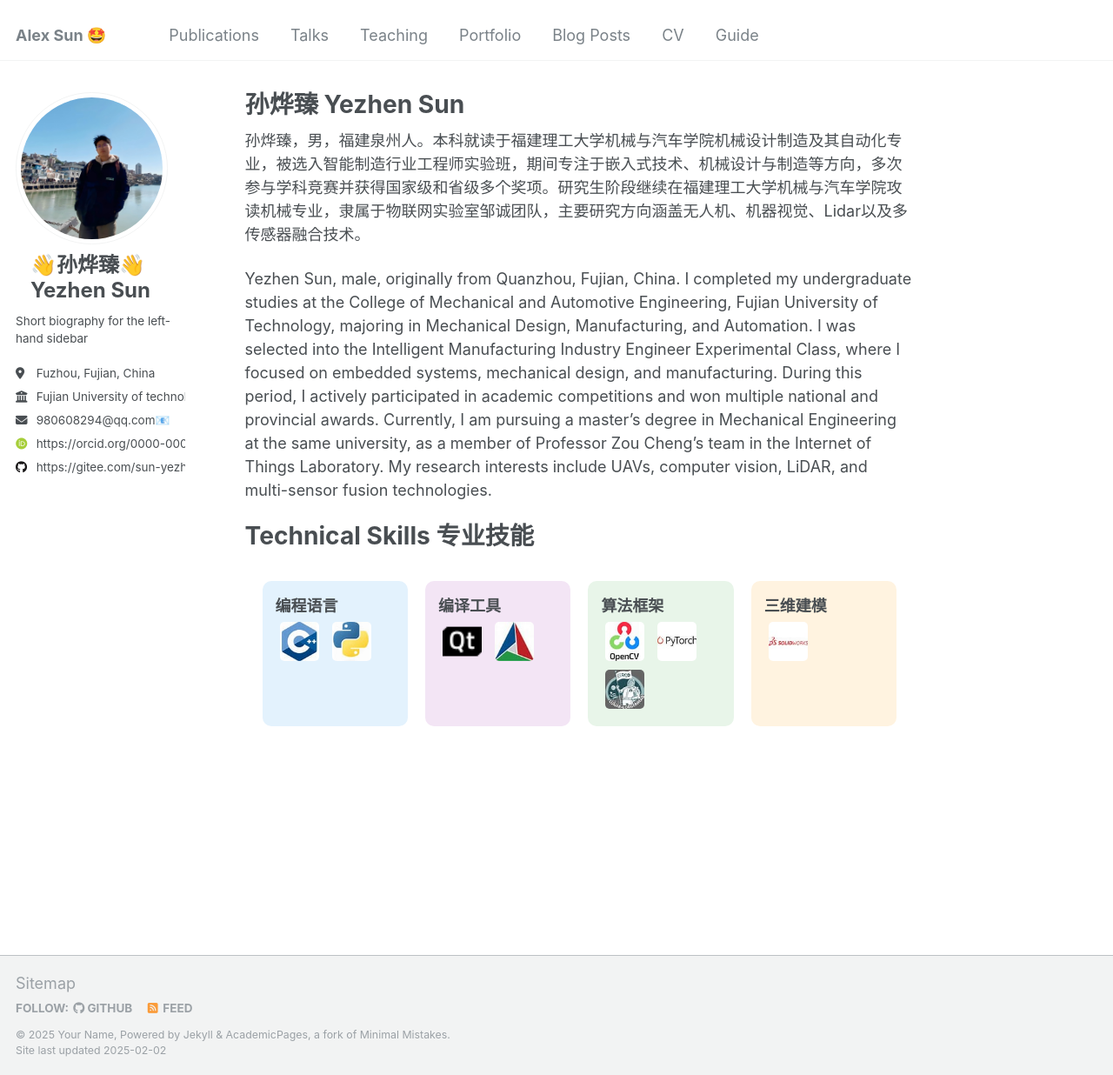
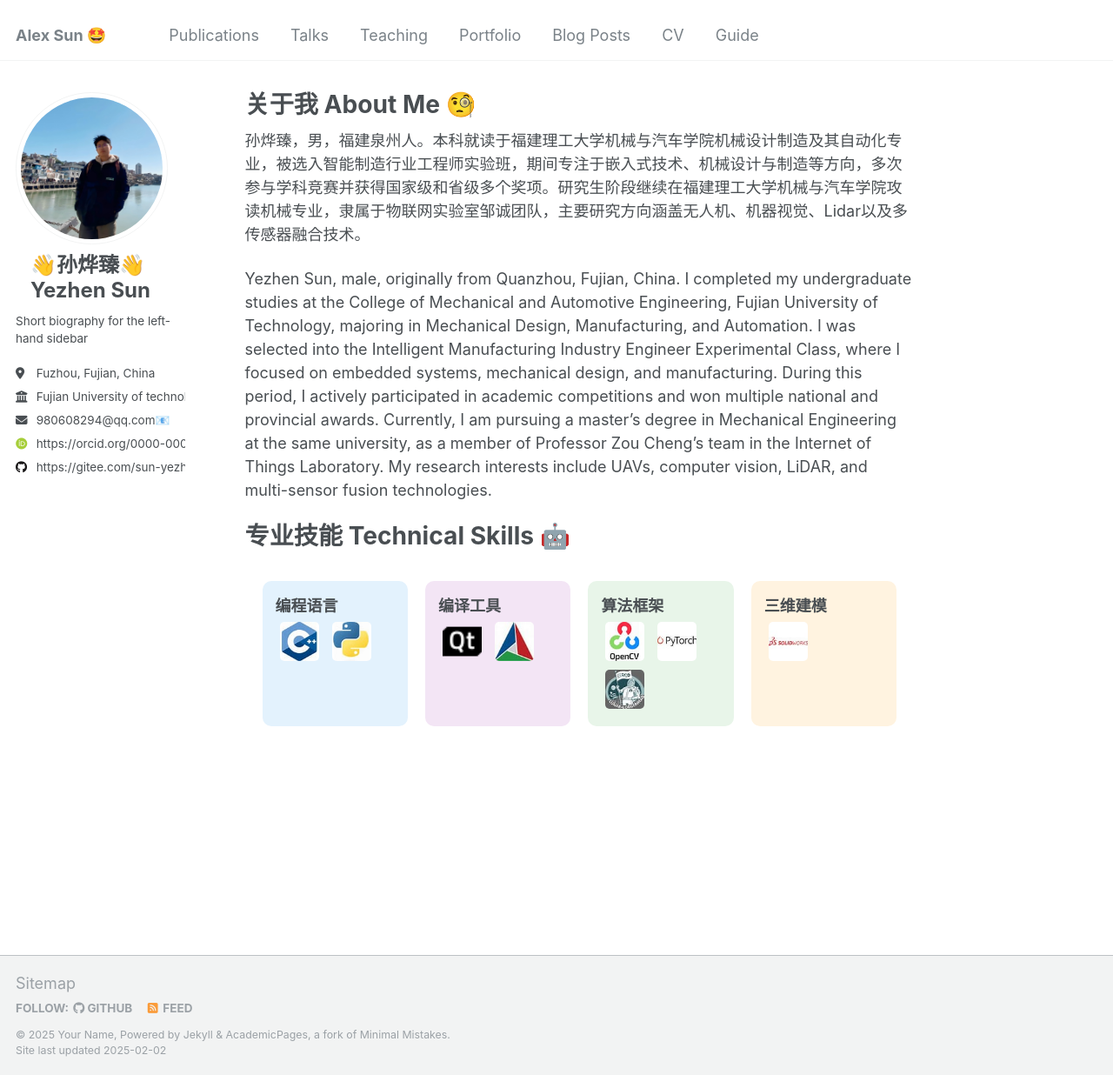
Before and after one commit to yuyuasd/yuyuasd.github.io, a Jekyll site: the page built from _pages/about.md, in a window 1280 px wide and 1236 px high. Shown: the whole window at 87% size. Built offline with Jekyll 4.4.1, drawn with Linux system fonts in a browser that asks for light colours; some web fonts are replaced.

Commit message:
update: 修改关于我页面标题和专业技能部分的布局

```diff
--- a/_pages/about.md
+++ b/_pages/about.md
@@ -1,6 +1,6 @@
 ---
 permalink: /
-title: "孙烨臻 Yezhen Sun"
+title: "关于我 About Me 🧐"
 author_profile: true
 redirect_from:
   - /about/
@@ -10,7 +10,7 @@ redirect_from:
 
 Yezhen Sun, male, originally from Quanzhou, Fujian, China. I completed my undergraduate studies at the College of Mechanical and Automotive Engineering, Fujian University of Technology, majoring in Mechanical Design, Manufacturing, and Automation. I was selected into the Intelligent Manufacturing Industry Engineer Experimental Class, where I focused on embedded systems, mechanical design, and manufacturing. During this period, I actively participated in academic competitions and won multiple national and provincial awards. Currently, I am pursuing a master’s degree in Mechanical Engineering at the same university, as a member of Professor Zou Cheng's team in the Internet of Things Laboratory. My research interests include UAVs, computer vision, LiDAR, and multi-sensor fusion technologies.
 
-Technical Skills 专业技能
+专业技能 Technical Skills 🤖
 ======
 <div style="display: flex; flex-wrap: wrap; gap: 20px; padding: 20px;">
 
```
